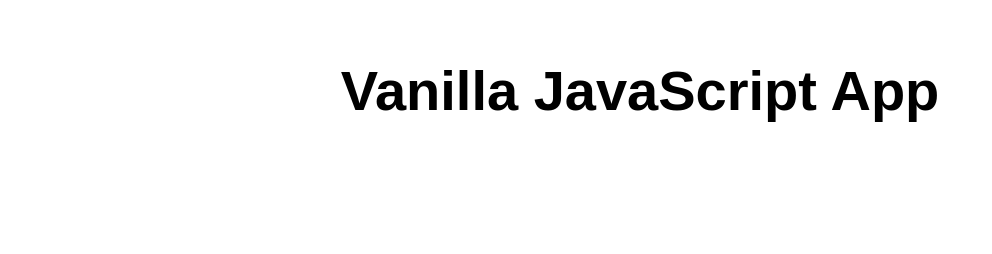
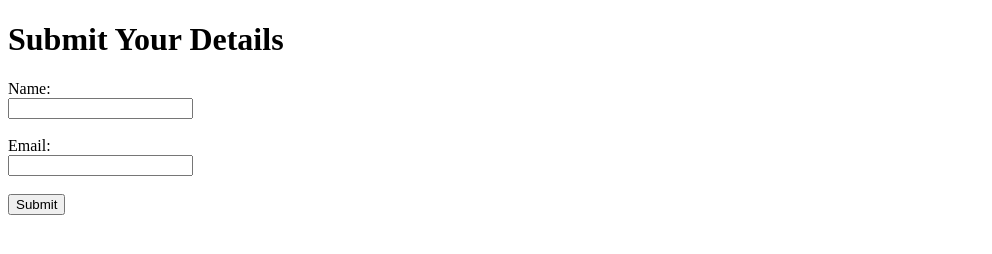
Before and after one commit to vishnu-madle/BBOS-POC, a website: page src/index.html in a window 1280 px wide. Shown: the whole page, without its empty margins (0-992 px from the left). Drawn offline with Linux system fonts and the light colour scheme.

Commit message:
Update index.html

```diff
--- a/src/index.html
+++ b/src/index.html
@@ -1,17 +1,37 @@
 <!DOCTYPE html>
-<html lang="en">
+<html>
+<head>
+    <title>Submit Details</title>
+</head>
+<body>
+    <h1>Submit Your Details</h1>
+    <form id="detailsForm">
+        <label for="name">Name:</label><br>
+        <input type="text" id="name" name="name"><br><br>
+        <label for="email">Email:</label><br>
+        <input type="email" id="email" name="email"><br><br>
+        <button type="button" onclick="submitForm()">Submit</button>
+    </form>
 
-<head>
-  <meta charset="UTF-8">
-  <meta name="viewport" content="width=device-width, initial-scale=1.0">
-  <link rel="stylesheet" href="styles.css">
-  <title>Vanilla JavaScript App</title>
-</head>
+    <script>
+        async function submitForm() {
+            const name = document.getElementById('name').value;
+            const email = document.getElementById('email').value;
 
-<body>
-  <main>
-    <h1>Vanilla JavaScript App</h1>
-  </main>
+            const response = await fetch('https://<YOUR_AZURE_FUNCTION_URL>/api/AddDetails', {
+                method: 'POST',
+                headers: {
+                    'Content-Type': 'application/json'
+                },
+                body: JSON.stringify({ name: name, email: email })
+            });
+
+            if (response.ok) {
+                alert('Details submitted successfully!');
+            } else {
+                alert('Failed to submit details');
+            }
+        }
+    </script>
 </body>
-
 </html>
```
